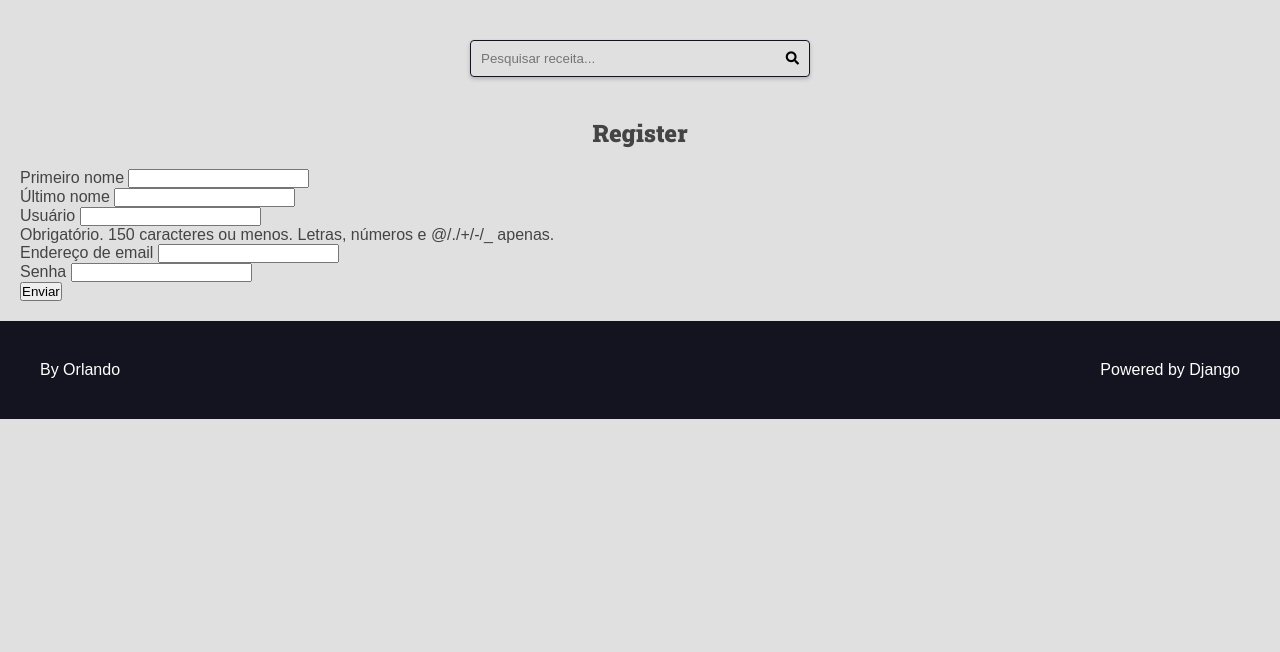
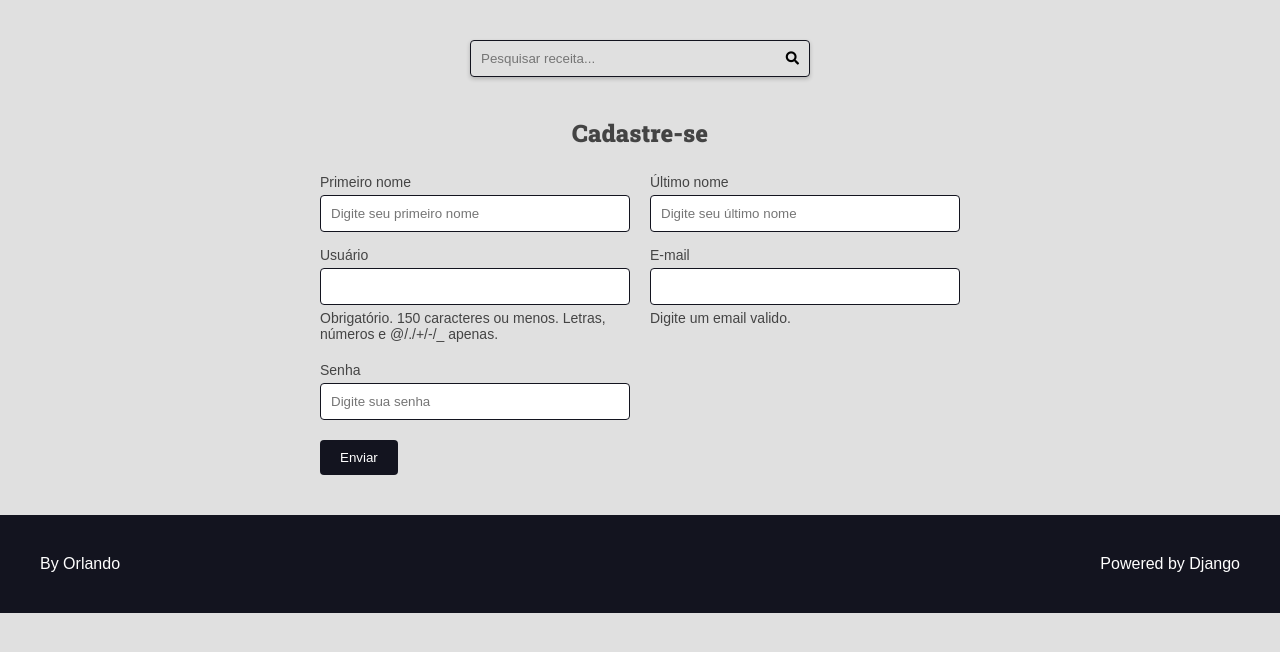
Before and after one commit to orlandoconceicao/backend, a Django app: page /authors/register/ in a window 1280 px wide. Shown: the part 85-737 px from the top of the page. Run offline with Django 5.2, Linux system fonts and the light colour scheme.

Commit message:
Improve registration form and flash messages
Co-authored-by: Copilot <223556219+Copilot@users.noreply.github.com>

```diff
--- a/projetos/Projeto receitas/pagina-de-receitas/authors/forms.py
+++ b/projetos/Projeto receitas/pagina-de-receitas/authors/forms.py
@@ -11,3 +11,36 @@ class RegisterForm(forms.ModelForm):
             'email',
             'password',
         ]
+
+        # labels = {'username': 'Digite seu usuário'} aparece em cima
+        labels = {
+            # CAmpo que aparece em cima do label(caixa)
+            'first_name': 'Primeiro nome',
+            'last_name': 'Último nome',
+            'username': 'Usuário',
+            'email': 'E-mail',
+            'password': 'Senha',
+        }
+
+        # Texto de apoio aparece a baixo
+        help_texts = {
+            'email': 'Digite um email valido.',
+        }
+
+        # Mensagem de erro
+        error_messages = {
+            # Mensagem de campo obrigatório
+            'username': {
+                'required': 'Digite seu usuário antes de enviar',
+            }
+        }
+
+        # Adiciona classe
+        widgets = {
+            'first_name': forms.TextInput(attrs={'placeholder': 'Digite seu primeiro nome', 'class' : 'classe-widget' }),
+            'last_name': forms.TextInput(attrs={'placeholder': 'Digite seu último nome', 'class' : 'classe-widget' }),
+
+            'password': forms.PasswordInput(attrs={'placeholder': 'Digite sua senha'})
+        }
+
+        # exclude = ['email'] aparecerá todos menos esse
--- a/projetos/Projeto receitas/pagina-de-receitas/authors/templates/authors/pages/register_view.html
+++ b/projetos/Projeto receitas/pagina-de-receitas/authors/templates/authors/pages/register_view.html
@@ -4,7 +4,7 @@
 
 {% block content %}
     <div class="main-content center container">
-        <h2>Register</h2>
+        <h2>Cadastre-se</h2>
     </div>
 
     <div class="main-content container">
--- a/projetos/Projeto receitas/pagina-de-receitas/recipes/static/pagina-de-receitas/css/styles.css
+++ b/projetos/Projeto receitas/pagina-de-receitas/recipes/static/pagina-de-receitas/css/styles.css
@@ -1,5 +1,5 @@
 /* ==================================================
-   1. VARIÁVEIS GLOBAIS
+   VARIÁVEIS GLOBAIS
    Cores, fontes e espaçamentos utilizados no projeto
    ================================================== */
 
@@ -57,7 +57,7 @@
 
 
 /* ==================================================
-   2. RESET E CONFIGURAÇÕES GERAIS
+   RESET E CONFIGURAÇÕES GERAIS
    Configurações iniciais dos elementos HTML
    ================================================== */
 
@@ -91,7 +91,7 @@ h6 {
 
 
 /* ==================================================
-   3. CONTAINER E ESTRUTURA GERAL
+   CONTAINER E ESTRUTURA GERAL
    Largura máxima e espaçamento das páginas
    ================================================== */
 
@@ -116,7 +116,7 @@ h6 {
 
 
 /* ==================================================
-   4. CABEÇALHO (HEADER)
+   CABEÇALHO (HEADER)
    Fundo, logotipo e nome do site
    ================================================== */
 
@@ -152,7 +152,7 @@ h6 {
 
 
 /* ==================================================
-   5. FORMULÁRIO DE PESQUISA
+   FORMULÁRIO DE PESQUISA
    Campo de busca e botão de pesquisa
    ================================================== */
 
@@ -208,7 +208,7 @@ h6 {
 
 
 /* ==================================================
-   6. TELA INICIAL — LISTAGEM DE RECEITAS
+   TELA INICIAL — LISTAGEM DE RECEITAS
    Grade de receitas e organização dos cartões
    ================================================== */
 
@@ -221,7 +221,7 @@ h6 {
 
 
 /* ==================================================
-   7. TELA INICIAL — RECEITAS NÃO ENCONTRADAS
+   TELA INICIAL — RECEITAS NÃO ENCONTRADAS
    Mensagem centralizada quando a lista está vazia
    Requer a classe "no-recipes" no HTML
    ================================================== */
@@ -252,7 +252,7 @@ h6 {
 
 
 /* ==================================================
-   8. CARTÕES DE RECEITAS
+   CARTÕES DE RECEITAS
    Estrutura, tamanho e efeitos dos cartões
    ================================================== */
 
@@ -287,7 +287,7 @@ h6 {
 
 
 /* ==================================================
-   9. IMAGENS DAS RECEITAS
+   IMAGENS DAS RECEITAS
    Imagens dos cartões na listagem
    ================================================== */
 
@@ -322,7 +322,7 @@ h6 {
 
 
 /* ==================================================
-   10. TÍTULOS DAS RECEITAS
+   TÍTULOS DAS RECEITAS
    Espaçamento e aparência dos títulos
    ================================================== */
 
@@ -346,7 +346,7 @@ h6 {
 
 
 /* ==================================================
-   11. AUTOR DA RECEITA
+   AUTOR DA RECEITA
    Nome, informações e links do autor
    ================================================== */
 
@@ -382,7 +382,7 @@ h6 {
 
 
 /* ==================================================
-   12. CONTEÚDO DA RECEITA
+   CONTEÚDO DA RECEITA
    Descrição e textos dos cartões
    ================================================== */
 
@@ -398,7 +398,7 @@ h6 {
 
 
 /* ==================================================
-   13. METADADOS DA RECEITA
+   METADADOS DA RECEITA
    Tempo de preparo e quantidade de porções
    ================================================== */
 
@@ -435,7 +435,7 @@ h6 {
 
 
 /* ==================================================
-   14. RODAPÉ DOS CARTÕES
+   RODAPÉ DOS CARTÕES
    Botão ou link para ler a receita
    ================================================== */
 
@@ -457,7 +457,7 @@ h6 {
 
 
 /* ==================================================
-   15. TELA DE DETALHES DA RECEITA
+   TELA DE DETALHES DA RECEITA
    Largura do cartão e imagem da receita individual
    ================================================== */
 
@@ -494,7 +494,7 @@ h6 {
 
 
 /* ==================================================
-   16. MODO DE PREPARO
+   MODO DE PREPARO
    Espaçamento dos passos e das listas
    ================================================== */
 
@@ -525,7 +525,7 @@ h6 {
 
 
 /* ==================================================
-   17. RODAPÉ DO SITE
+   RODAPÉ DO SITE
    Área inferior e links do site
    ================================================== */
 
@@ -554,7 +554,7 @@ h6 {
 
 
 /* ==================================================
-   18. PAGINAÇÃO
+   PAGINAÇÃO
    Navegação entre páginas de receitas
    ================================================== */
 
@@ -587,85 +587,10 @@ h6 {
 .pagination .page-current {
     background: var(--color-primary-dark);
 }
-/* ==================================================
-   ESTILISAÇÃO DO FORM
-   ================================================== */
-
-/* ==================================================
-   19. RESPONSIVIDADE — TELAS MÉDIAS
-   Ajustes para telas de até 1100px
-   ================================================== */
-
-@media (max-width: 1100px) {
-    .main-content-list:not(.no-recipes) {
-        grid-template-columns: repeat(2, minmax(0, 1fr));
-        gap: var(--spacing-gutter-medium);
-    }
-}
 
 
 /* ==================================================
-   20. RESPONSIVIDADE — TABLETS E CELULARES
-   Ajustes para telas de até 700px
-   ================================================== */
-
-@media (max-width: 700px) {
-
-    /* Uma coluna de receitas */
-
-    .main-content-list:not(.no-recipes) {
-        grid-template-columns: minmax(0, 1fr);
-    }
-
-    /* Imagens da listagem */
-
-    .main-content-list .recipe-cover {
-        height: 24rem;
-    }
-
-    /* Imagem da tela de detalhes */
-
-    .main-content-detail .recipe-cover {
-        height: auto;
-    }
-}
-
-
-/* ==================================================
-   21. RESPONSIVIDADE — CELULARES PEQUENOS
-   Ajustes para telas de até 480px
-   ================================================== */
-
-@media (max-width: 480px) {
-
-    /* Espaçamento geral */
-
-    .container {
-        padding: 1.5rem;
-    }
-
-    /* Imagens dos cartões */
-
-    .main-content-list .recipe-cover {
-        height: 20rem;
-    }
-
-    /* Imagem dos detalhes */
-
-    .main-content-detail .recipe-cover {
-        height: auto;
-    }
-
-    /* Título dos cartões */
-
-    .recipe-title-container {
-        padding: 1.5rem;
-    }
-
-}
-
-/* ==================================================
-   21. ADICIONA COR NAS FLASH MESSAGES
+   ADICIONA COR NAS FLASH MESSAGES
    ================================================== */
 
 .message {
@@ -711,3 +636,129 @@ h6 {
     flex-flow: column nowrap;
     gap: calc(var(--spacing-gutter-medium) / 2);
 }
+
+/* ==================================================
+   ESTILISAÇÃO DO FORM
+   Estilização do formulário de cadastro
+   ================================================== */
+
+.form-content {
+  max-width: 64rem;
+  margin: 0 auto;
+  margin-bottom: var(--spacing-gutter-medium);
+}
+
+.form-content label,
+.form-content .help-text,
+.errorlist {
+  display: block;
+  margin: 0.5rem 0;
+  font-size: 1.4rem;
+  list-style-type: none;
+}
+
+.errorlist {
+  color: var(--color-error-dark);
+}
+
+.form-content input {
+  width: 100%;
+  padding: 1rem;
+  border-radius: 0.4rem;
+  border: 1px solid var(--color-primary-dark);
+}
+
+.form-content-grid {
+  display: grid;
+  grid-template-columns: repeat(auto-fit, minmax(30rem, 1fr));
+  gap: calc(var(--spacing-gutter-medium) / 2) var(--spacing-gutter-medium);
+}
+
+.form-content button {
+  padding: 1rem 2rem;
+  border: none;
+  background: var(--color-primary-dark);
+  color: var(--color-white);
+  border-radius: .4rem;
+}
+
+.form-content button:hover {
+    background: var(--color-gray-7);
+    color: var(--color-white);
+    transition: 0.3s;
+
+}
+/* ==================================================
+   RESPONSIVIDADE — TELAS MÉDIAS
+   Ajustes para telas de até 1100px
+   ================================================== */
+
+@media (max-width: 1100px) {
+    .main-content-list:not(.no-recipes) {
+        grid-template-columns: repeat(2, minmax(0, 1fr));
+        gap: var(--spacing-gutter-medium);
+    }
+}
+
+
+/* ==================================================
+   RESPONSIVIDADE — TABLETS E CELULARES
+   Ajustes para telas de até 700px
+   ================================================== */
+
+@media (max-width: 700px) {
+
+    /* Uma coluna de receitas */
+
+    .main-content-list:not(.no-recipes) .form-content-grid{
+        grid-template-columns: minmax(0, 1fr);
+    }
+
+    /* Imagens da listagem */
+
+    .main-content-list .recipe-cover {
+        height: 24rem;
+    }
+
+    /* Imagem da tela de detalhes */
+
+    .main-content-detail .recipe-cover {
+        height: auto;
+    }
+}
+
+
+/* ==================================================
+   RESPONSIVIDADE — CELULARES PEQUENOS
+   Ajustes para telas de até 480px
+   ================================================== */
+
+@media (max-width: 480px) {
+
+    /* Espaçamento geral */
+
+    .container {
+        padding: 1.5rem;
+    }
+
+    /* Imagens dos cartões */
+
+    .main-content-list .recipe-cover {
+        height: 20rem;
+    }
+
+    /* Imagem dos detalhes */
+
+    .main-content-detail .recipe-cover {
+        height: auto;
+    }
+
+    /* Título dos cartões */
+
+    .recipe-title-container {
+        padding: 1.5rem;
+    }
+
+
+
+}
```
